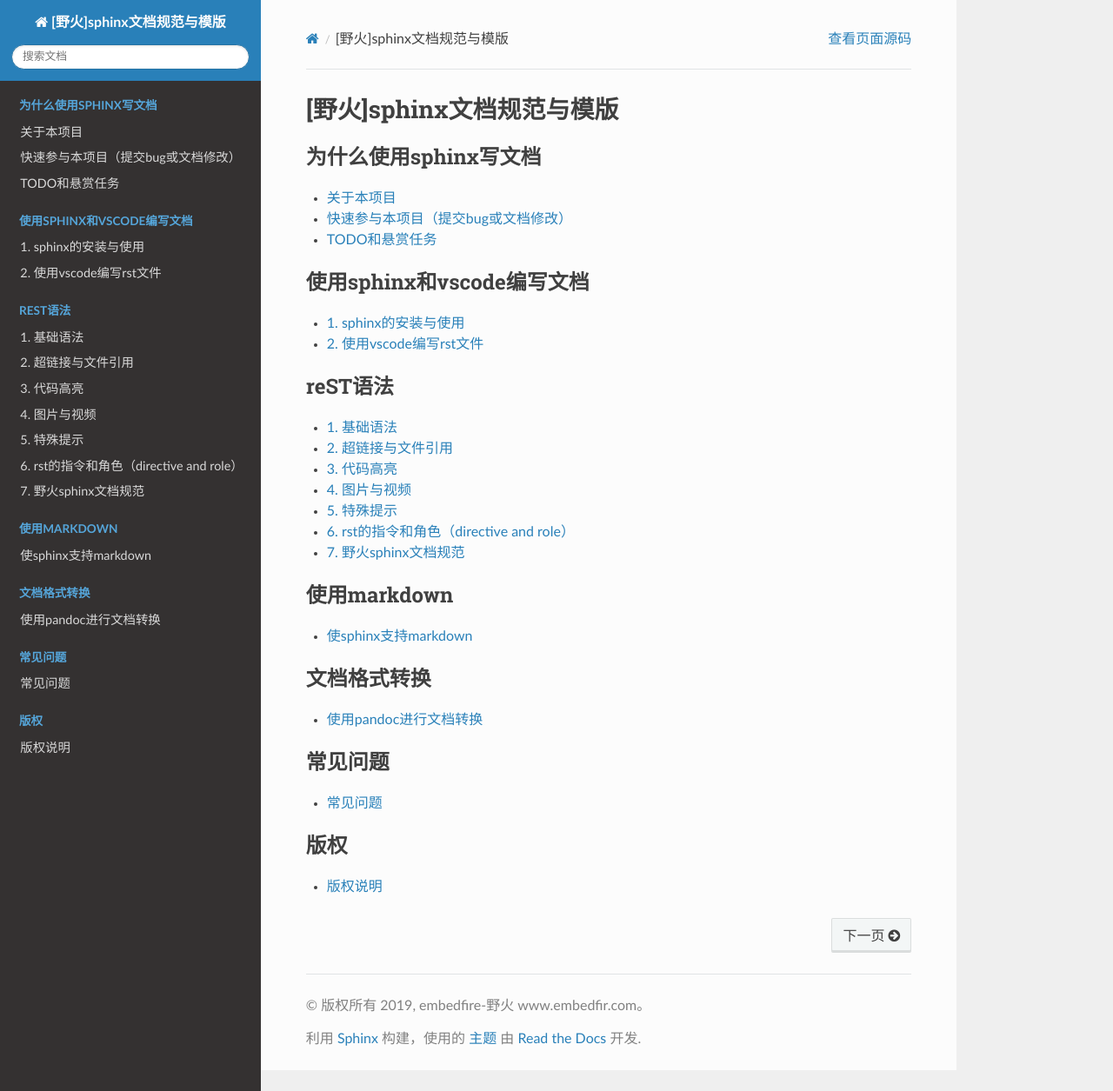
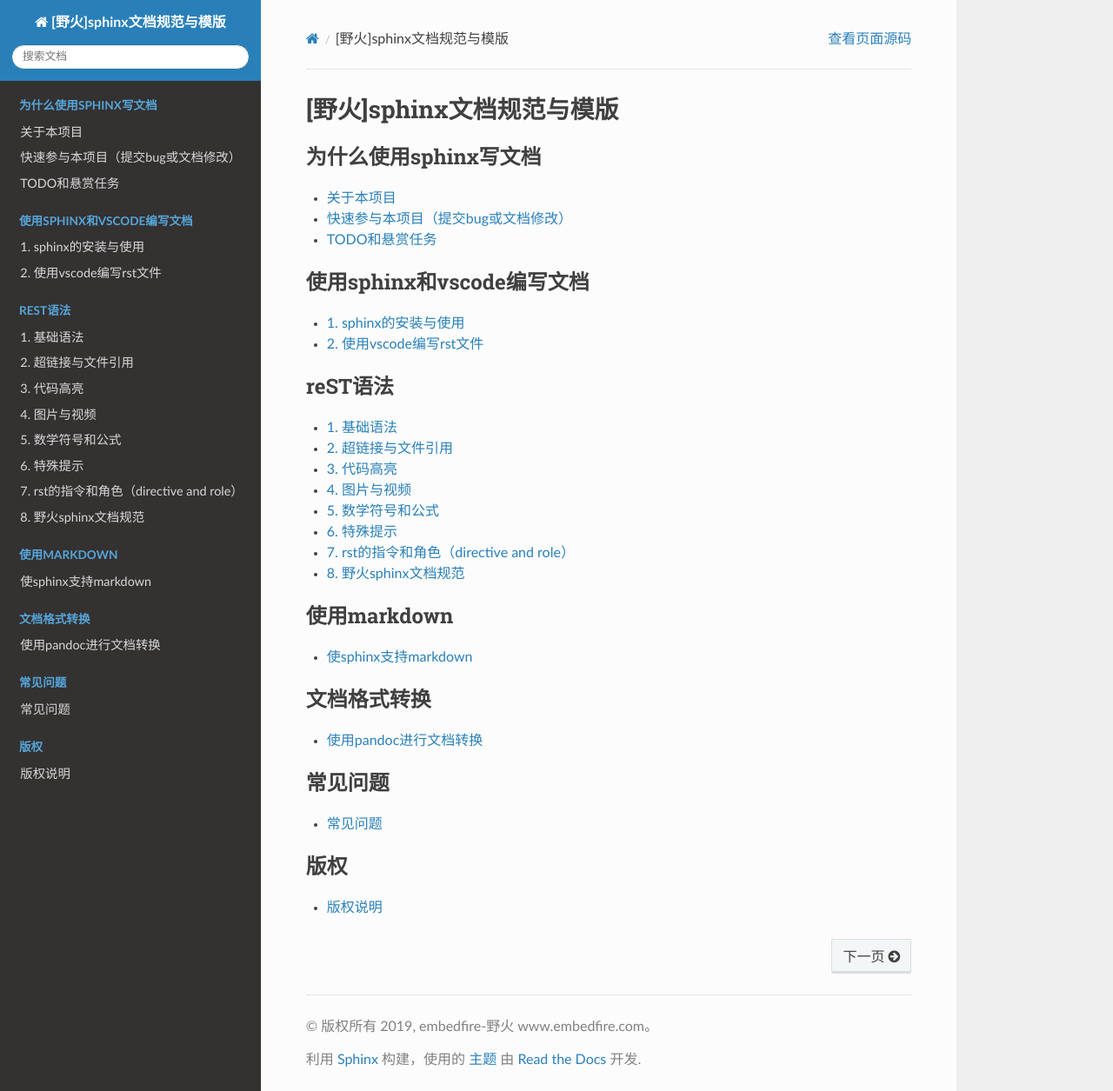
Before and after one commit to Embedfire/ebf_contribute_guide, a Sphinx documentation site: the page built from documentation/index.rst, in a window 1280 px wide and 1255 px high. Shown: the whole window at 87% size. Built offline with Sphinx 7.4.7 and the Read the Docs theme 2.0.0, drawn with Linux system fonts in a browser that asks for light colours; pages that are not in the unit, such as notebooks, are missing from menus.

Commit message:
添加数学公式的一些语法

```diff
--- a/documentation/conf.py
+++ b/documentation/conf.py
@@ -18,7 +18,7 @@
 # -- Project information -----------------------------------------------------
 
 project = '[野火]sphinx文档规范与模版'
-copyright = '2019, embedfire-野火 www.embedfir.com'
+copyright = '2019, embedfire-野火 www.embedfire.com'
 author = 'embedfire-野火 www.embedfire.com'
 
 
--- a/documentation/index.rst
+++ b/documentation/index.rst
@@ -58,6 +58,7 @@
    rest-syntax/cross-reference
    rest-syntax/code-highlight
    rest-syntax/pic-video
+   rest-syntax/math
    rest-syntax/admonition
    rest-syntax/directive-role
    rest-syntax/rule
--- a/documentation/install-sphinx-env/sphinx.rst
+++ b/documentation/install-sphinx-env/sphinx.rst
@@ -92,6 +92,7 @@
 到文档源码所在的makefile目录：
 
 ::
+
     #在文档的makefile目录下执行
 
     #Windows指令
--- /dev/null
+++ b/documentation/rest-syntax/math.rst
@@ -0,0 +1,20 @@
+.. vim: syntax=rst
+
+
+数学符号和公式
+==========================================
+数学符号和公式
+
+
+上标
+-------------
+使用sub表示平方等符号：
+
+语法
+::
+
+   I\ :sup:`2`\ C
+
+效果：
+
+I\ :sup:`2`\ C
```
